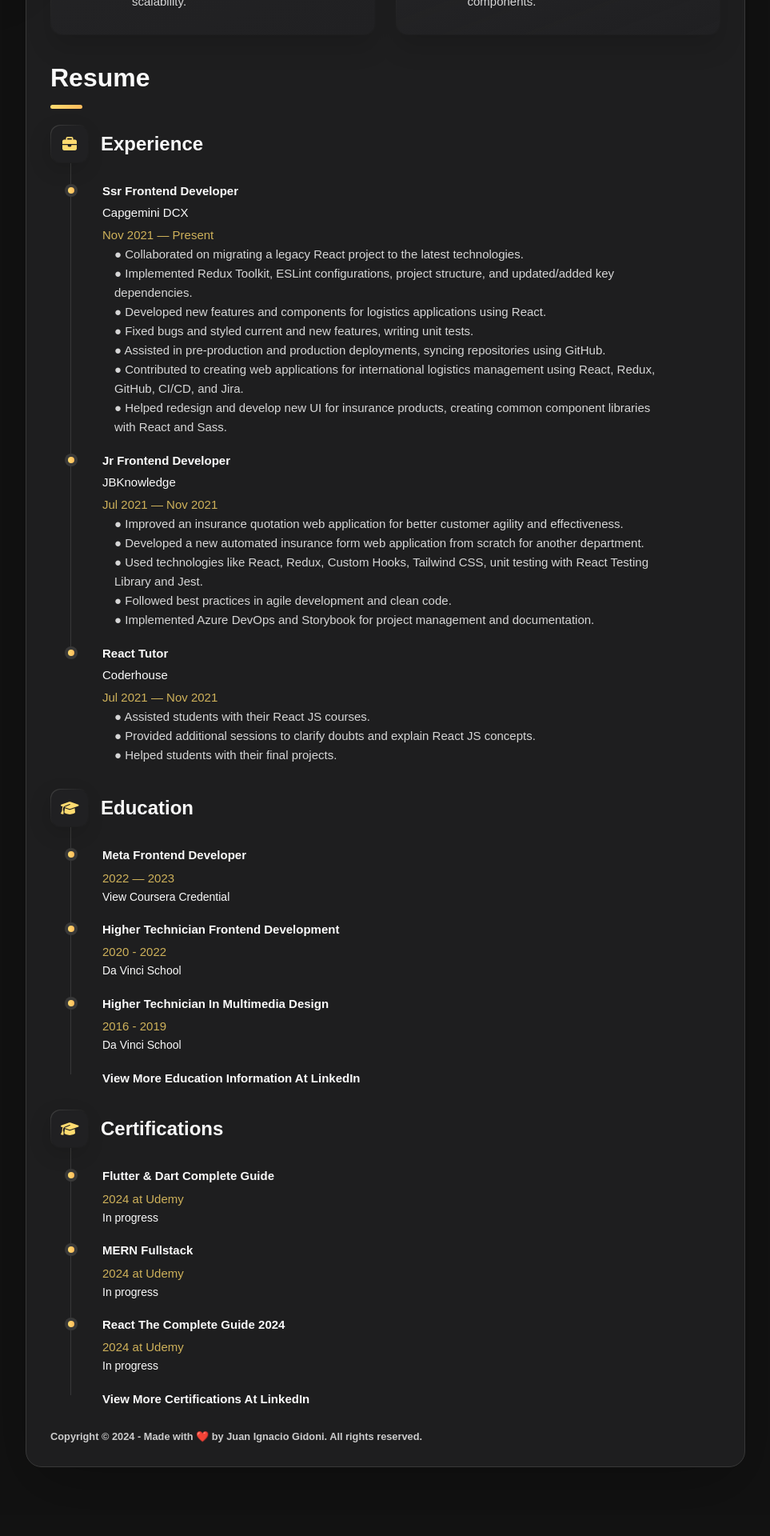
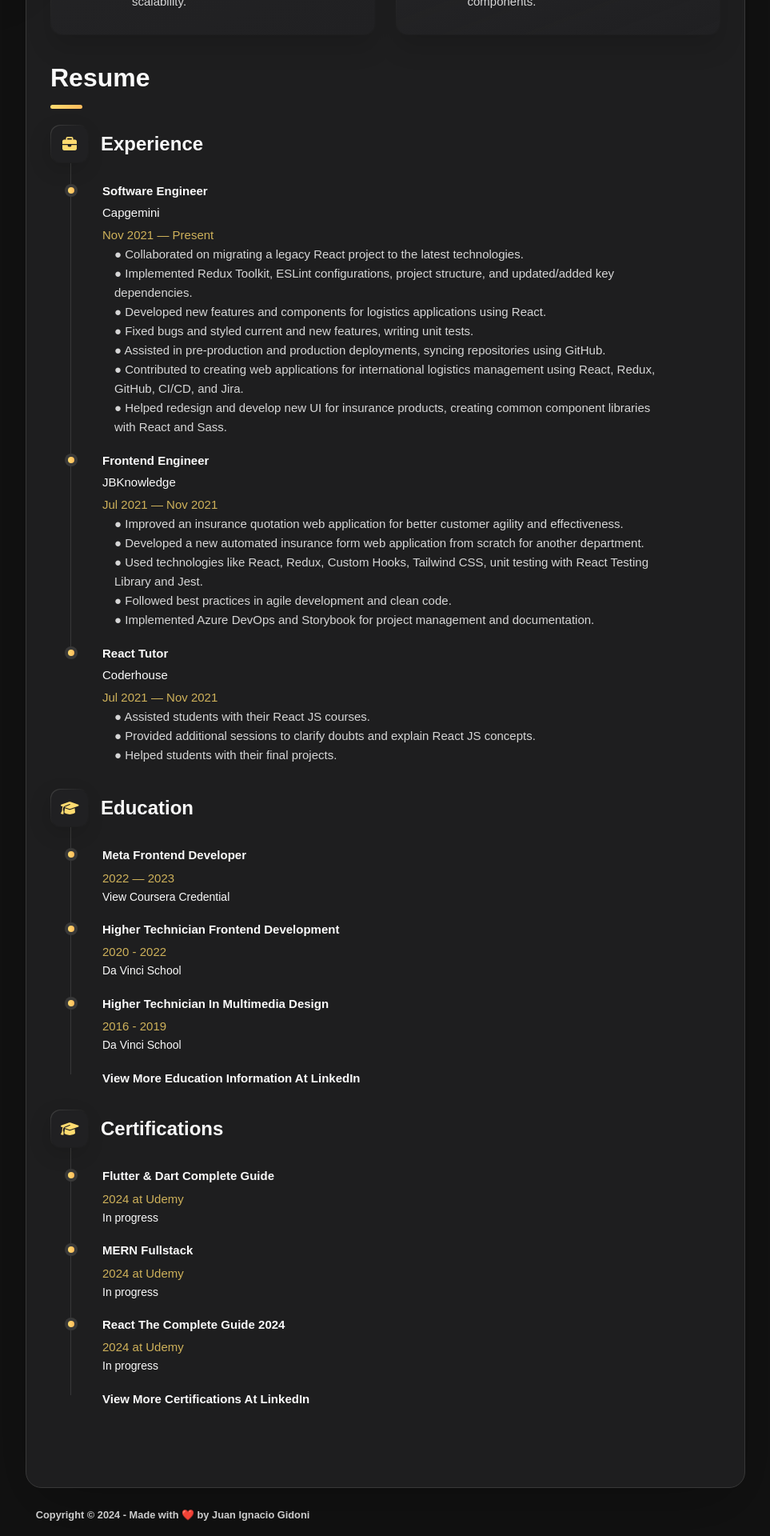
Before and after one commit to JuanGidoni/myweb, a React (Vite) app: page / in a window 1280 px wide. Shown: the part 703-2623 px from the top of the page at 80% size, without its empty margins (308-1271 px from the left). Before the commit the page ends 2597 px from the top, so only its background shows below. Built offline with nearby package versions, Linux system fonts and the light colour scheme.

Commit message:
Added footer component and fix some texts

```diff
--- a/src/App.tsx
+++ b/src/App.tsx
@@ -3,6 +3,7 @@ import MainPage from "./ui/pages/MainPage";
 import NotFoundPage from "./ui/pages/NotFoundPage";
 import AsideInfo from "./ui/components/AsideInfo/AsideInfo";
 import ResumePage from "./ui/pages/ResumePage";
+import Footer from "./ui/components/Footer/Footer";
 
 const App = () => {
   return (
@@ -15,6 +16,7 @@ const App = () => {
             <Route path="/resume" element={<ResumePage />} />
             <Route path="*" element={<NotFoundPage />} />
           </Routes>
+          <Footer text="Made with ❤️ by Juan Ignacio Gidoni" />
         </div>
       </Router>
     </main>
--- a/src/ui/components/AsideInfo/AsideInfo.tsx
+++ b/src/ui/components/AsideInfo/AsideInfo.tsx
@@ -1,23 +1,9 @@
-import { useState } from "react";
 import Logo from "../../assets/logo.jpeg";
 import Icon from "../Icon/Icon";
 import Navbar from "../Navbar/Navbar";
 const AsideInfo = () => {
-  const [menuOpen, setMenuOpen] = useState(false);
-
-  // togle more info shoould add active to sidebar
-  const toggleMoreInfo = () => {
-    setMenuOpen(!menuOpen);
-    const sidebar = document.querySelector(".sidebar");
-    if (menuOpen) {
-      sidebar?.classList.remove("active");
-    } else {
-      sidebar?.classList.add("active");
-    }
-  };
-
   return (
-    <aside className="sidebar">
+    <aside className="sidebar active">
       <Navbar />
       <div className="sidebar-info">
         <figure className="avatar-box">
@@ -29,12 +15,6 @@ const AsideInfo = () => {
           </h1>
           <p className="title">Software Engineer</p>
         </div>
-
-        <button className="info_more-btn" onClick={() => toggleMoreInfo()}>
-          <span>
-            <Icon name="menu" />
-          </span>
-        </button>
       </div>
       <div className="sidebar-info_more">
         <div className="separator"></div>
--- /dev/null
+++ b/src/ui/components/Footer/Footer.tsx
@@ -0,0 +1,19 @@
+import Parragraph from "../Parragraph/Parragraph";
+
+type Props = {
+  text: string;
+};
+
+const Footer = ({ text }: Props) => {
+  return (
+    <footer>
+      <Parragraph
+        className="text-grey text-small pt-2 pl-1"
+        isBold
+        text={`Copyright © ${new Date().getFullYear()} - ${text}`}
+      />
+    </footer>
+  );
+};
+
+export default Footer;
--- a/src/ui/pages/MainPage.tsx
+++ b/src/ui/pages/MainPage.tsx
@@ -1,6 +1,5 @@
 import About from "../components/About";
 import Header from "../components/Header/Header";
-import Parragraph from "../components/Parragraph/Parragraph";
 import ServicesList from "../components/Services/Services";
 import ContentLayer from "../layers/ContentLayer";
 import ResumePage from "./ResumePage";
@@ -49,13 +48,6 @@ const MainPage = () => {
         ]}
       />
       <ResumePage />
-      <footer>
-        <Parragraph
-          className="text-grey text-small"
-          isBold
-          text={`Copyright © ${new Date().getFullYear()} - Made with ❤️ by Juan Ignacio Gidoni. All rights reserved.`}
-        />
-      </footer>
     </ContentLayer>
   );
 };
--- a/src/ui/pages/ResumePage.tsx
+++ b/src/ui/pages/ResumePage.tsx
@@ -16,8 +16,8 @@ const ResumePage = () => {
         </div>
         <ol className="timeline-list">
           <li className="timeline-item">
-            <h4 className="h4 timeline-item-title">Ssr Frontend Developer</h4>
-            <h5 className="h5 timeline-item-title">Capgemini DCX</h5>
+            <h4 className="h4 timeline-item-title">Software Engineer</h4>
+            <h5 className="h5 timeline-item-title">Capgemini</h5>
             <span>Nov 2021 — Present</span>
             <p className="timeline-text">
               ● Collaborated on migrating a legacy React project to the latest
@@ -49,7 +49,7 @@ const ResumePage = () => {
             </p>
           </li>
           <li className="timeline-item">
-            <h4 className="h4 timeline-item-title">Jr Frontend Developer</h4>
+            <h4 className="h4 timeline-item-title">Frontend Engineer</h4>
             <h5 className="h5 timeline-item-title">JBKnowledge</h5>
             <span>Jul 2021 — Nov 2021</span>
             <p className="timeline-text">
```
